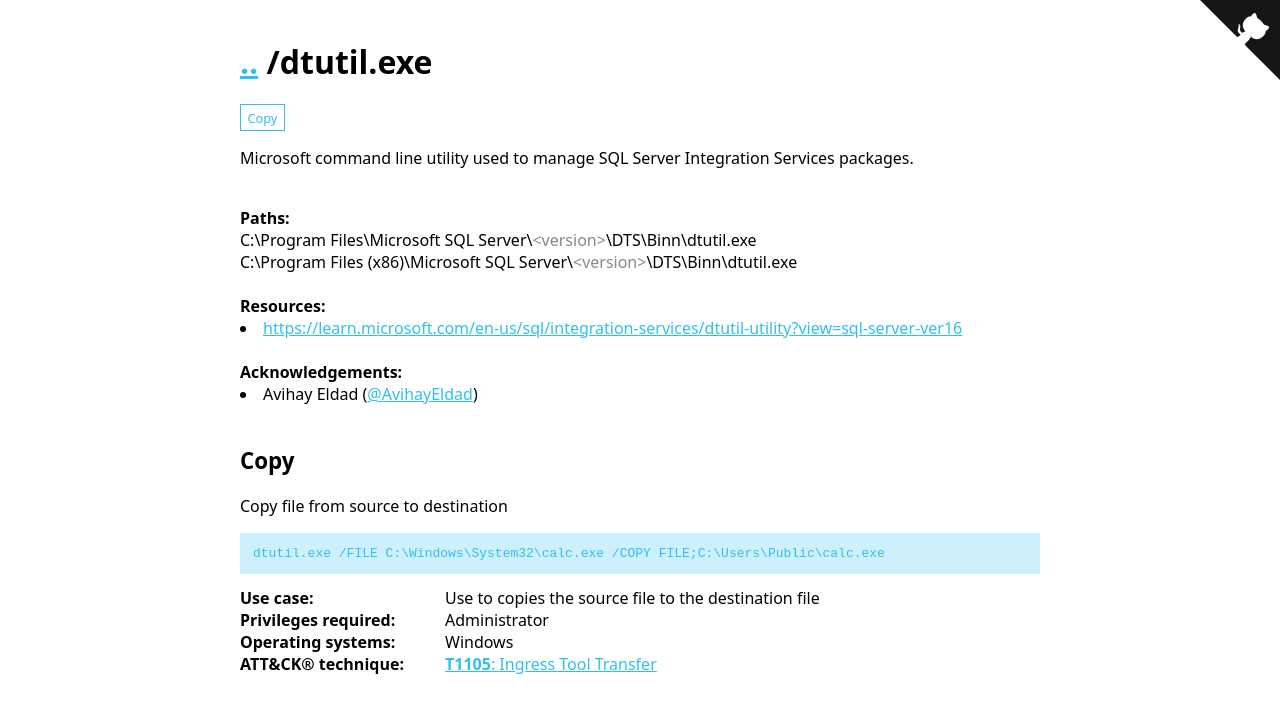
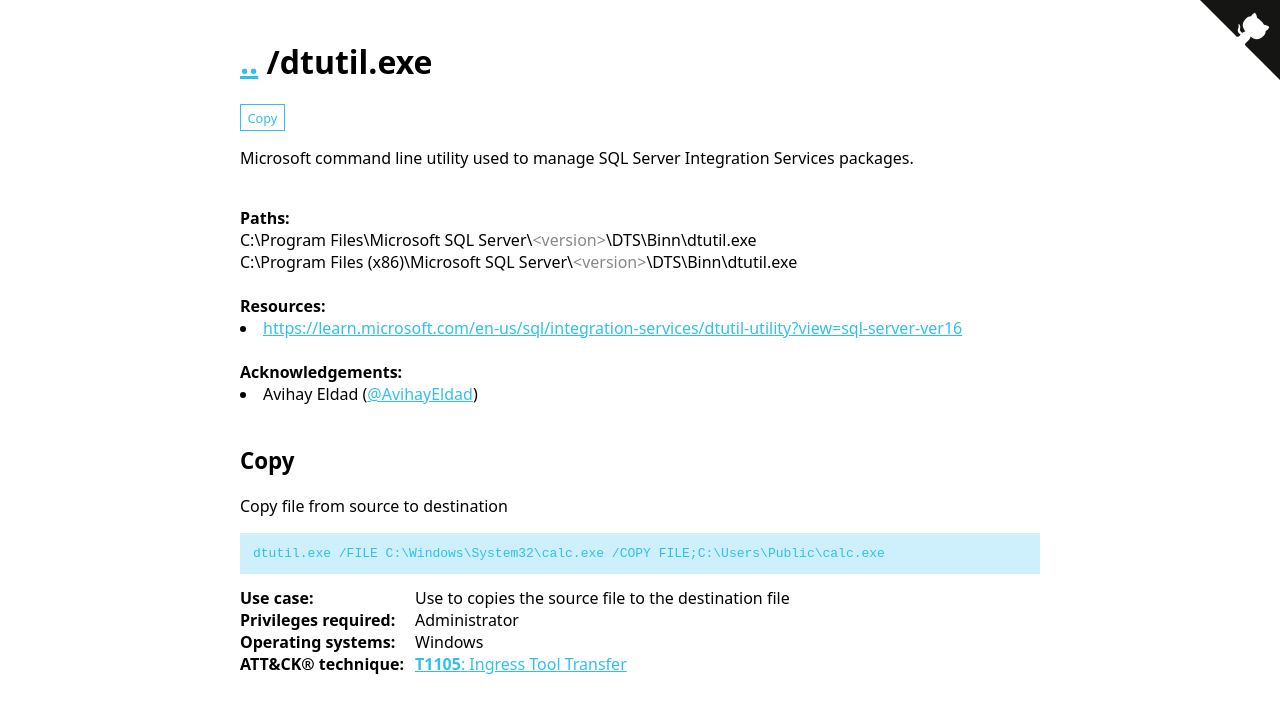
Before and after one commit to LOLBAS-Project/LOLBAS-Project.github.io, a Jekyll site: the page built from _lolbas/OtherMSBinaries/Dtutil.md, in a window 1280 px wide. Shown: the top 713 px of the page. Built offline with Jekyll 4.4.1, drawn with Linux system fonts in a browser that asks for light colours.

Commit message:
Decreasing default width of dd

```diff
--- a/assets/style.scss
+++ b/assets/style.scss
@@ -329,8 +329,8 @@
 
 .properties .property {
     font-weight: bold;
-    min-width: 205px;
-    width: 205px;
+    min-width: 175px;
+    width: 175px;
     box-sizing: border-box;
 }
 
```
